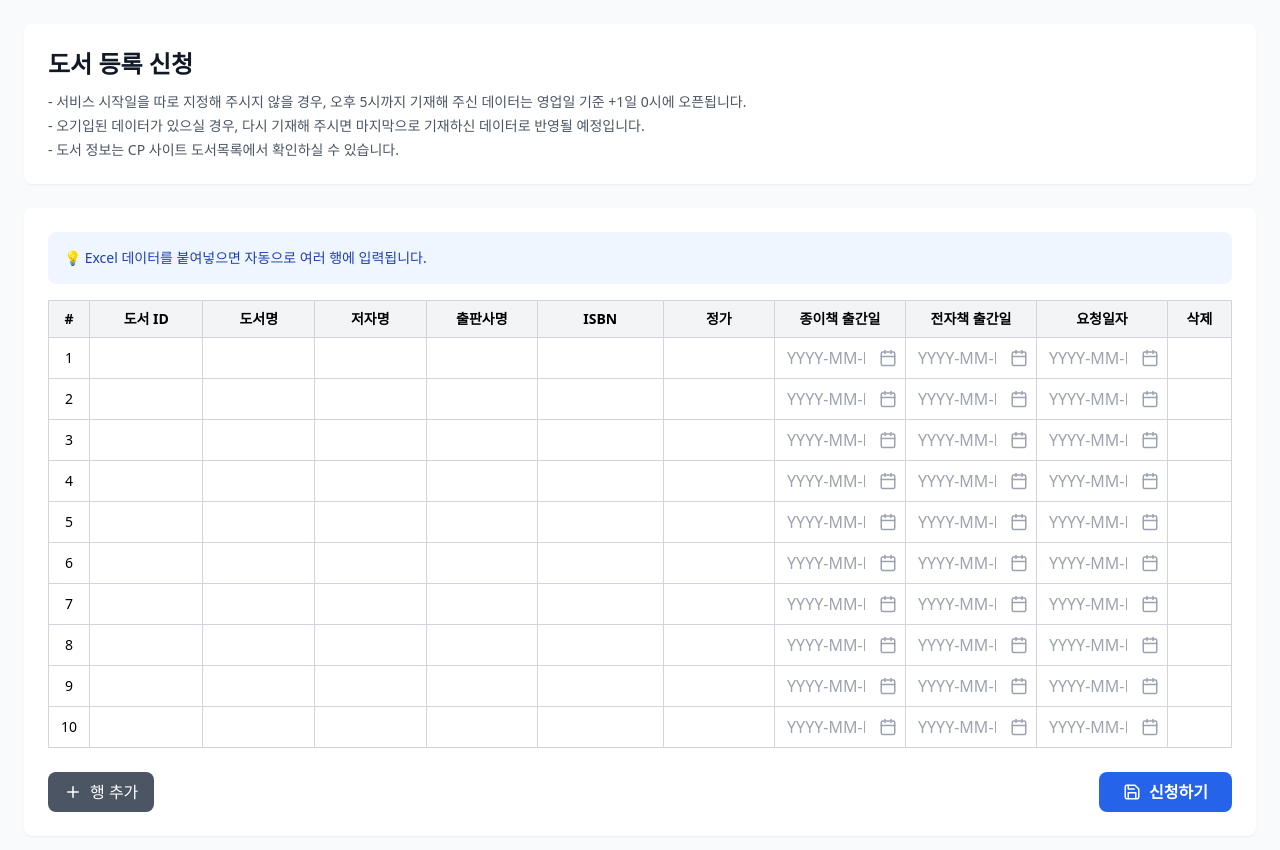
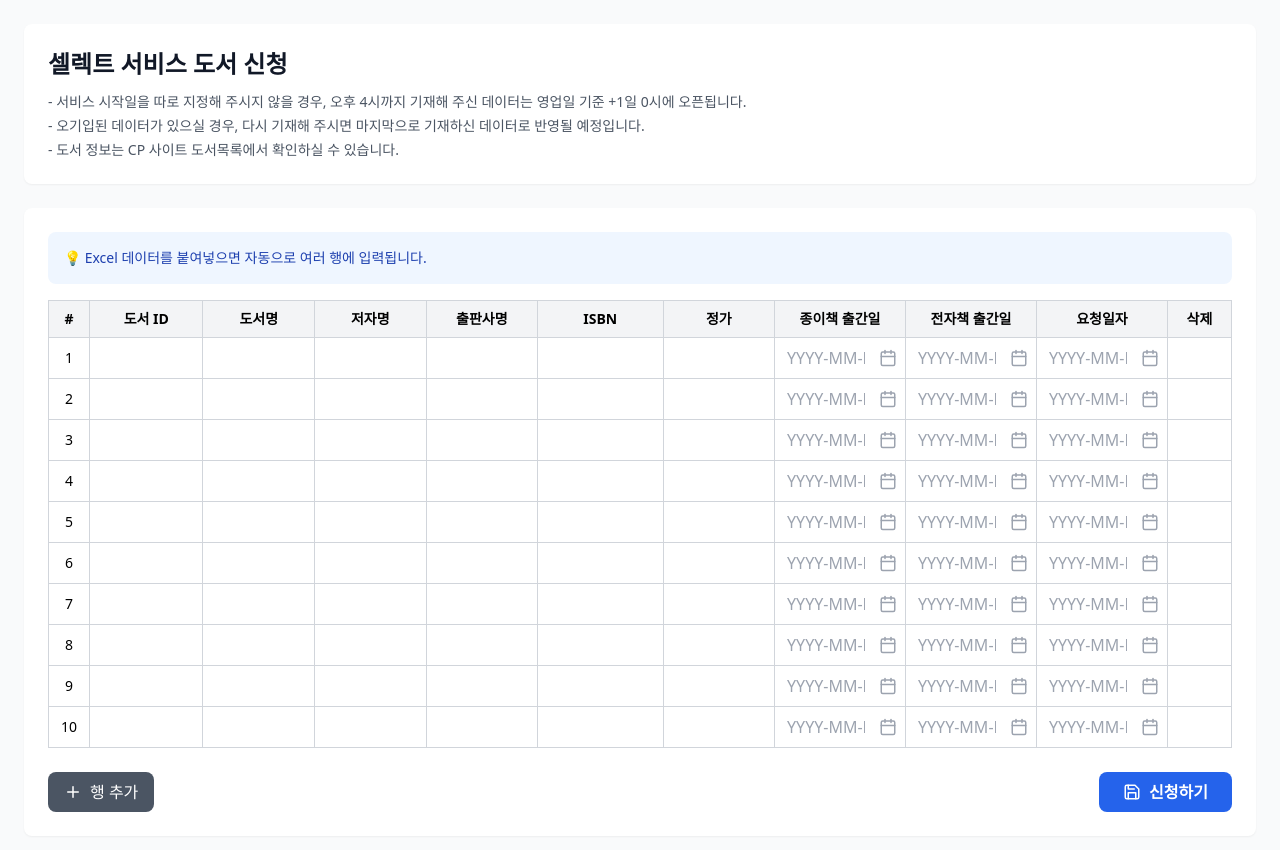
Before and after one commit to yunjukye-bit/book-registration-system, a React (Vite) app: page / in a window 1280 px wide. Shown: the top 850 px of the page. Built offline with nearby package versions, Linux system fonts and the light colour scheme; no server answers.

Commit message:
Update App.jsx

```diff
--- a/src/App.jsx
+++ b/src/App.jsx
@@ -217,9 +217,9 @@
       <div className="max-w-7xl mx-auto">
         <div className="bg-white rounded-lg shadow-sm p-6 mb-6">
           <div>
-            <h1 className="text-2xl font-bold text-gray-900">도서 등록 신청</h1>
+            <h1 className="text-2xl font-bold text-gray-900">셀렉트 서비스 도서 신청</h1>
             <div className="text-sm text-gray-600 mt-3 space-y-1">
-              <p>- 서비스 시작일을 따로 지정해 주시지 않을 경우, 오후 5시까지 기재해 주신 데이터는 영업일 기준 +1일 0시에 오픈됩니다.</p>
+              <p>- 서비스 시작일을 따로 지정해 주시지 않을 경우, 오후 4시까지 기재해 주신 데이터는 영업일 기준 +1일 0시에 오픈됩니다.</p>
               <p>- 오기입된 데이터가 있으실 경우, 다시 기재해 주시면 마지막으로 기재하신 데이터로 반영될 예정입니다.</p>
               <p>- 도서 정보는 CP 사이트 도서목록에서 확인하실 수 있습니다.</p>
             </div>
```
